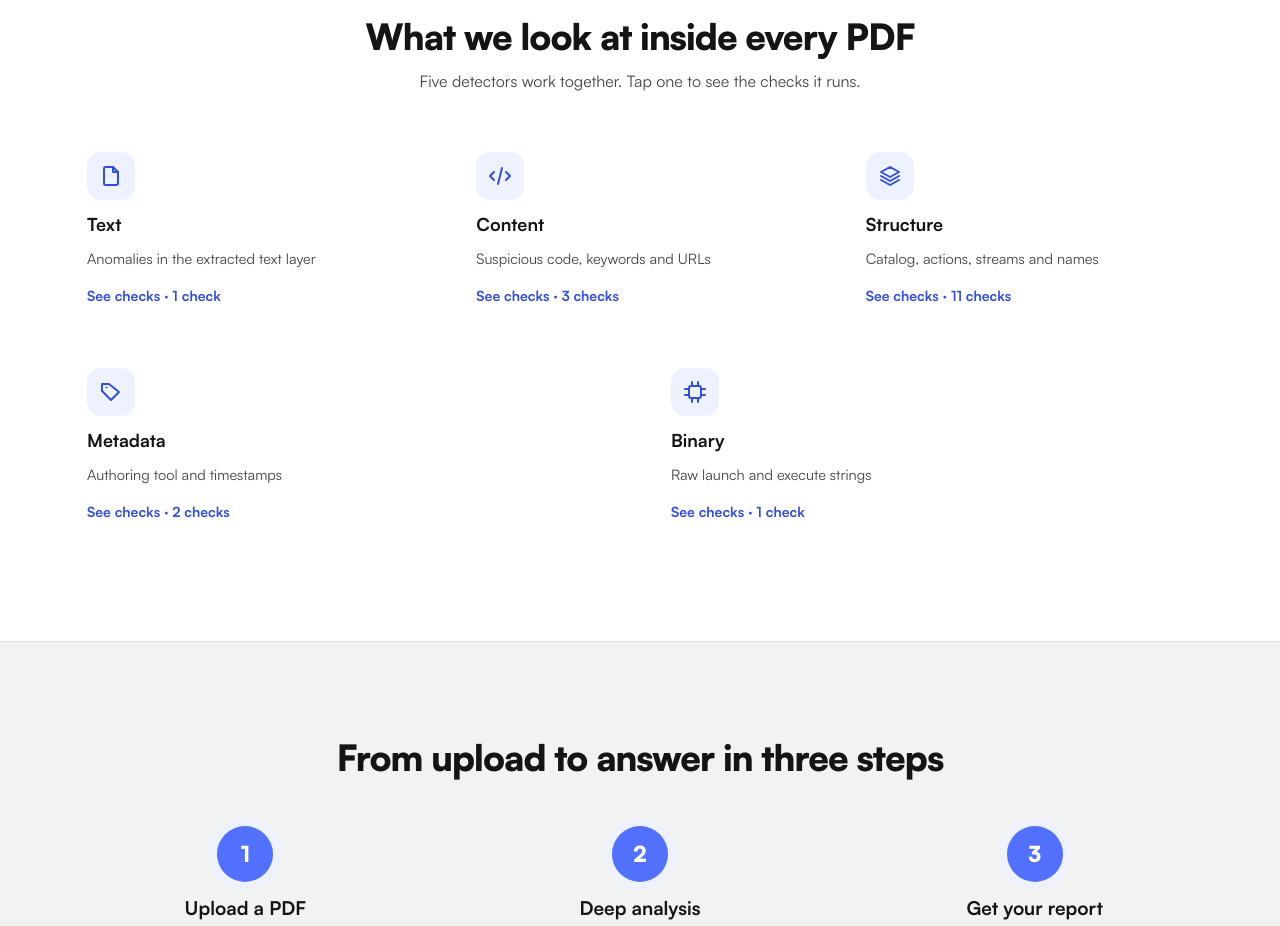
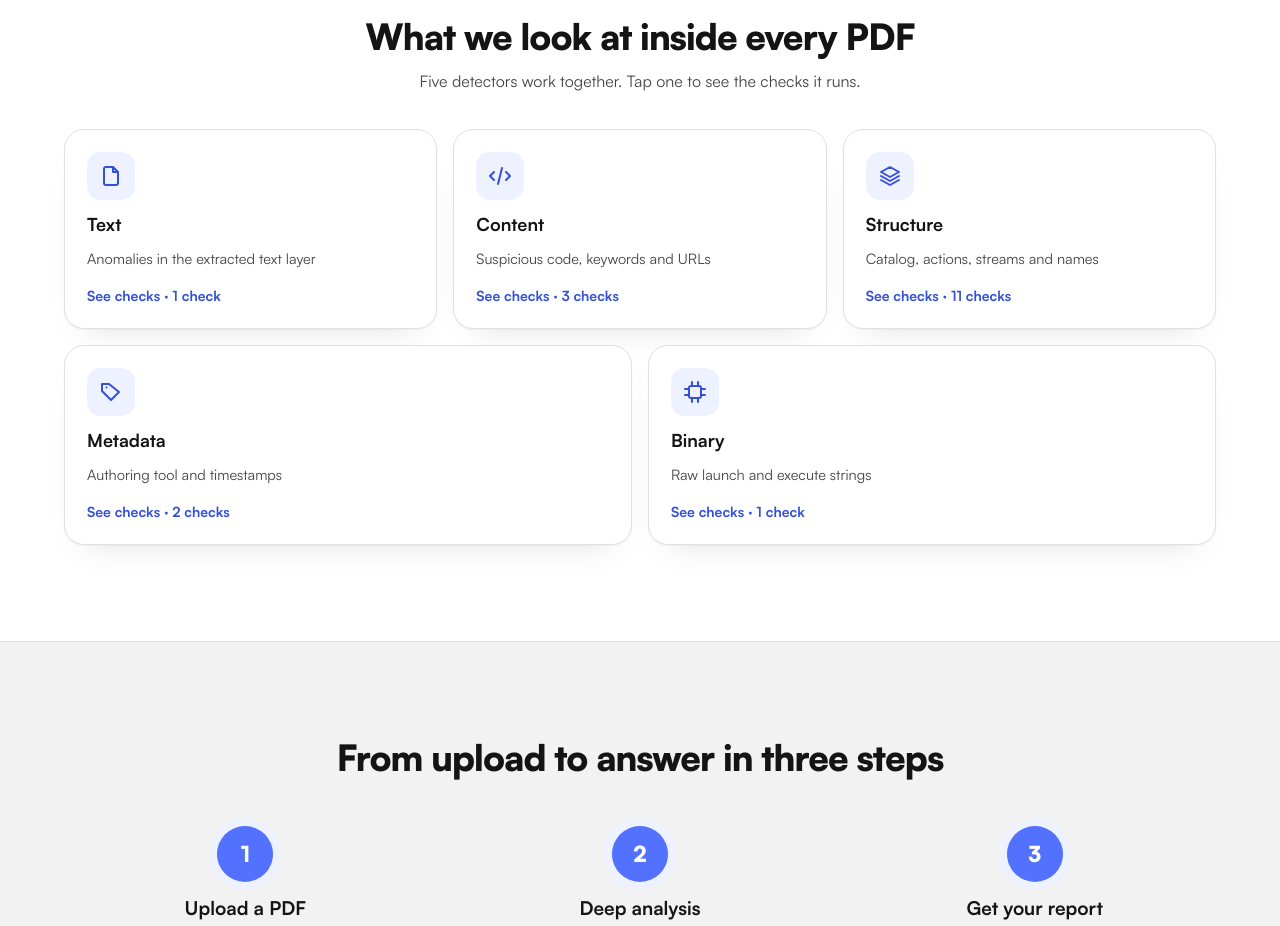
Before and after one commit to Diiiyala/Malicious-PDF-Detector, a React (Vite) app in the folder frontend/: page / in a window 1280 px wide. Shown: the part 1680-2606 px from the top of the page. Built offline with nearby package versions, Linux system fonts and the light colour scheme.

Commit message:
Update index.css

```diff
--- a/frontend/src/index.css
+++ b/frontend/src/index.css
@@ -90,51 +90,30 @@ html {
 }
 
 body {
-  @apply bg-ink text-white antialiased;
+  @apply bg-page text-ink antialiased;
   font-family: 'Satoshi', 'Tajawal', system-ui, sans-serif;
 }
 
 @layer utilities {
-  .text-gradient {
-    @apply bg-brand-gradient bg-clip-text text-transparent;
-  }
-  .glass {
-    background: rgba(255, 255, 255, 0.05);
-    backdrop-filter: blur(18px) saturate(150%);
-    -webkit-backdrop-filter: blur(18px) saturate(150%);
-  }
+  /* light card */
   .tile {
-    background: rgba(255, 255, 255, 0.055);
-    border: 1px solid rgba(255, 255, 255, 0.12);
-    border-radius: 1.5rem;
-    backdrop-filter: blur(22px) saturate(150%);
-    -webkit-backdrop-filter: blur(22px) saturate(150%);
-    box-shadow: inset 0 1px 0 rgba(255, 255, 255, 0.08);
+    background: #fff;
+    border: 1px solid #E0E0E0;
+    border-radius: 20px;
+    box-shadow: 0 1px 2px rgba(20, 20, 20, 0.04), 0 18px 36px -24px rgba(20, 20, 20, 0.16);
   }
   .tile-hover {
-    transition: background 0.25s ease, border-color 0.25s ease, transform 0.25s ease;
+    transition: transform 0.2s ease, border-color 0.2s ease, box-shadow 0.2s ease;
   }
   .tile-hover:hover {
-    background: rgba(255, 255, 255, 0.07);
-    border-color: rgba(255, 255, 255, 0.16);
-  }
-  .ring-conic {
-    background: conic-gradient(from 180deg, transparent, rgba(99, 102, 241, 0.6), transparent);
+    transform: translateY(-3px);
+    border-color: #CBD4FF;
+    box-shadow: 0 18px 36px -20px rgba(20, 20, 20, 0.16);
   }
 }
 
 /* Custom scrollbar */
-::-webkit-scrollbar {
-  width: 10px;
-  height: 10px;
-}
-::-webkit-scrollbar-track {
-  background: #0d0d10;
-}
-::-webkit-scrollbar-thumb {
-  background: rgba(99, 102, 241, 0.4);
-  border-radius: 99px;
-}
-::-webkit-scrollbar-thumb:hover {
-  background: rgba(99, 102, 241, 0.7);
-}
+::-webkit-scrollbar { width: 10px; height: 10px; }
+::-webkit-scrollbar-track { background: #F2F2F2; }
+::-webkit-scrollbar-thumb { background: #C6C6C6; border-radius: 99px; }
+::-webkit-scrollbar-thumb:hover { background: #5271FF; }
```
